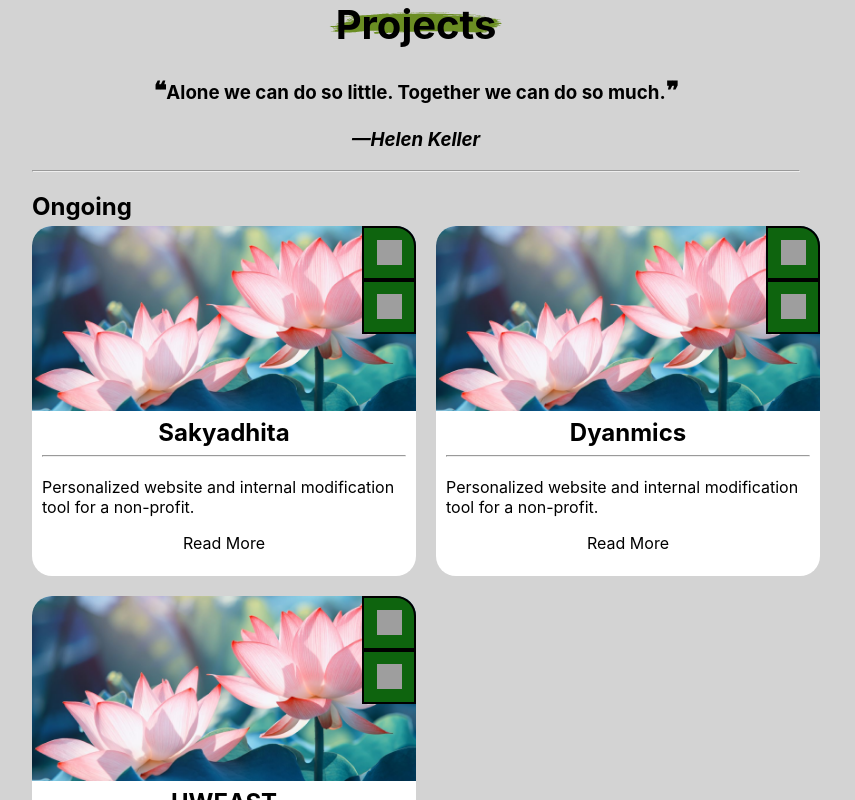
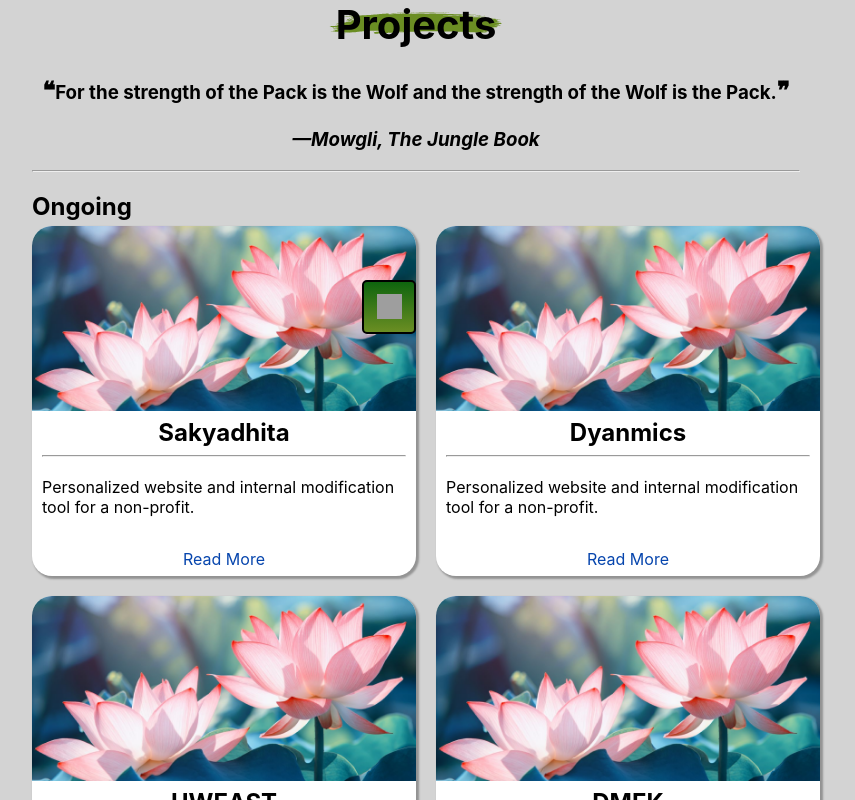
Before and after one commit to Amrit-S/personal-website, a React (Create React App) app: page / in a window 1280 px wide. Shown: the part 3940-4740 px from the top of the page, without its empty margins (224-1079 px from the left). Built offline with nearby package versions, Linux system fonts and the light colour scheme; grey boxes are pictures that could not be loaded.

Commit message:
Fixed up ProjEntry + slide down animation

```diff
--- a/src/components/InteractiveSections/Projects.js
+++ b/src/components/InteractiveSections/Projects.js
@@ -12,10 +12,11 @@ export default function Projects() {
             <SectionTitle text="Projects" />
             <h3 style={{textAlign: "center"}}>
                         <span style={{fontSize: "24px", fontWeight: "bold"}}> &#10077;</span>
-                        Alone we can do so little. Together we can do so much.
+                        For the strength of the Pack is the Wolf and the strength of the Wolf
+                        is the Pack.
                         <span style={{fontSize: "24px", fontWeight: "bold"}}>&#10078;</span>
                         <br/><br/>
-                        <i> —Helen Keller </i>
+                        <i> —Mowgli, The Jungle Book </i>
             </h3>
             <hr/>
             <h4> Ongoing </h4>
@@ -24,9 +25,18 @@ export default function Projects() {
                 title="Sakyadhita"
                 img={Pic}
                 shortDes="Personalized website and internal modification tool for a non-profit."
-                projType = "Team Project"
-                role="Project Manager &bull; Developer "
+                githubLink="lsjf;dfad"
                 >
+                    <div>
+                        <h1> AMIRIT KLSJF:LSDJ </h1>
+                        <p> Hello my name is Amrit </p>
+                        <h1> AMIRIT KLSJF:LSDJ </h1>
+                        <p> Hello my name is Amrit </p>
+                        <h1> AMIRIT KLSJF:LSDJ </h1>
+                        <p> Hello my name is Amrit </p>
+                        <h1> AMIRIT KLSJF:LSDJ </h1>
+                        <p> Hello my name is Amrit </p>
+                    </div>
                 </ProjEntry>
 
                 <ProjEntry
@@ -46,6 +56,15 @@ export default function Projects() {
                 role="Project Manager &bull; Developer "
                 >
                 </ProjEntry>
+
+                <ProjEntry
+                title="DMEK"
+                img={Pic}
+                shortDes="Personalized website and internal modification tool for a non-profit."
+                projType = "Team Project"
+                role="Project Manager &bull; Developer "
+                >
+                </ProjEntry>
             </div>
             <h4> Completed </h4>
         </section>
--- a/src/components/ProjEntry.js
+++ b/src/components/ProjEntry.js
@@ -1,26 +1,47 @@
-import React from "react";
+import React, { useState } from "react";
 
-export default function ProjEntry({img, title, shortDes, role = null, projType}) {
+import "../css/ProjEntry.css";
+
+export default function ProjEntry({img, title, shortDes, children, webLink = null, githubLink = null}) {
+
+    const [isCardExpanded, setIsCardExpanded] = useState(false);
+
+    const handleCardToggle = () =>{
+        setIsCardExpanded(isCardExpanded => !isCardExpanded);
+    }
 
     return (
 
-        <div className="proj-entry">
+        <div className={`proj-entry ${isCardExpanded ? 'expanded':''}`}>
 
+            {/* Project Image  */}
             <div className="proj-entry-bg" style={{backgroundImage: `url("${img}")`,}}>
-                <a className="webLink" style={{borderTopRightRadius: "20px"}} href="https:google.com">
-                    <img src="https://img.icons8.com/ios-glyphs/128/000000/external-link.png" width="25" height="25"/>
+
+                {/* External Link */}
+                 <a className={`webLink ${webLink ? '':'hide'}`} style={{borderTopRightRadius: "20px"}} href={webLink} target="_blank" rel="noopener noreferrer">
+                        <img src="https://img.icons8.com/ios-glyphs/128/000000/external-link.png" alt="External Link" width="25" height="25"/>
                 </a>
-                <div className="webLink">
-                    <img src="https://img.icons8.com/material-outlined/24/000000/github.png" width="25" height="25"/>
-                </div>
+
+                {/* GitHub Link */}
+                <a className={`webLink ${githubLink ? '':'hide'}`} href={githubLink} target="_blank" rel="noopener noreferrer">
+                        <img src="https://img.icons8.com/material-outlined/24/000000/github.png" alt="GitHub Link" width="25" height="25"/>
+                </a>
             </div>
+
+            {/* Project Information */}
             <section className="proj-content">
                 <h2> {title} </h2>
                 <hr/>
                 <p> {shortDes} </p>
-                <a> <p> Read More </p> </a>
+
+                {/* Custom Content */}
+                {
+                    isCardExpanded && children
+                }
             </section>
 
+            {/* Expand/Collapse  */}
+            <a onClick={handleCardToggle} className="card-toggle-text"> <p> {isCardExpanded ? "Show Less": "Read More"} </p> </a>
         </div>
     );
 }
--- a/src/css/InteractiveResume.css
+++ b/src/css/InteractiveResume.css
@@ -93,54 +93,3 @@
     grid-template-columns: repeat(2, 50%);
     gap: 20px;
 }
-
-.proj-entry {
-    border-radius: 20px;
-    height: 350px;
-    background-color: white;
-
-}
-
-.webLink{
-
-    background-color: var(--primary);
-    width: 50px;
-    height: 50px;
-
-    display: flex;
-    justify-content: center;
-    align-items: center;
-
-    border: 2px solid black;
-}
-
-.proj-entry-bg{
-
-    background: url("../media/forest-bg.jpeg") no-repeat center center;
-    -webkit-background-size: cover;
-    -moz-background-size: cover;
-    -o-background-size: cover;
-    background-size: cover;
-    height: 185px;
-    border-radius: 20px 20px 0px 0px;
-
-    display: flex;
-    justify-content: flex-start;
-    align-items: flex-end;
-    flex-direction: column;
-
-    /* width: 350px; */
-}
-
-.proj-content {
-    padding: 0px 10px;
-    margin: 0px;
-}
-
-.proj-content > h2 {
-    margin: 7px;
-}
-
-.proj-content > h2, a {
-    text-align: center;
-}
--- /dev/null
+++ b/src/css/ProjEntry.css
@@ -0,0 +1,92 @@
+.proj-entry {
+    border-radius: 20px;
+    /* height: 350px; */
+    background-color: white;
+    box-shadow: 2px 2px 2px 1px rgba(0, 0, 0, .3);
+    max-height: 350px;
+
+	-webkit-transition: max-height 0.25s ease-in-out;
+    -moz-transition: max-height 0.25s ease-in-out;
+    -o-transition: max-height 0.25s ease-in-out;
+    transition: max-height 0.25s ease-in-out;
+
+}
+
+.proj-entry.expanded{
+    /* display: grid; */
+    /* grid-row: span 2; */
+    max-height: 600px;
+}
+
+.webLink{
+
+    background: linear-gradient(var(--primary), #6B8E23);
+    width: 50px;
+    height: 50px;
+
+    display: flex;
+    justify-content: center;
+    align-items: center;
+
+    border: 2px solid black;
+    border-radius: 5px;
+}
+
+.webLink:hover{
+    background: linear-gradient(rgb(131, 128, 128), #495f1d);
+    cursor: pointer;
+}
+
+.webLink.hide{
+    visibility: hidden;
+}
+
+.proj-entry-bg{
+
+    background: url("../media/forest-bg.jpeg") no-repeat center center;
+    -webkit-background-size: cover;
+    -moz-background-size: cover;
+    -o-background-size: cover;
+    background-size: cover;
+    height: 185px;
+    border-radius: 20px 20px 0px 0px;
+
+    display: flex;
+    justify-content: flex-start;
+    align-items: flex-end;
+    flex-direction: column;
+
+    /* width: 350px; */
+}
+
+.proj-content {
+    padding: 0px 10px;
+    margin: 0px;
+    overflow-y: auto;
+    max-height: 370px;
+}
+
+.proj-content::-webkit-scrollbar {
+    -webkit-appearance: none;
+    width: 7px;
+  }
+  .proj-content::-webkit-scrollbar-thumb {
+    border-radius: 4px;
+    background-color: rgba(0, 0, 0, .5);
+    -webkit-box-shadow: 0 0 1px rgba(255, 255, 255, .5);
+  }
+.proj-content > h2 {
+    margin: 7px;
+}
+
+.proj-content > h2, a {
+    text-align: center;
+}
+
+.card-toggle-text{
+    color: #0645AD;
+}
+
+.card-toggle-text:hover{
+    cursor: pointer;
+}
```
